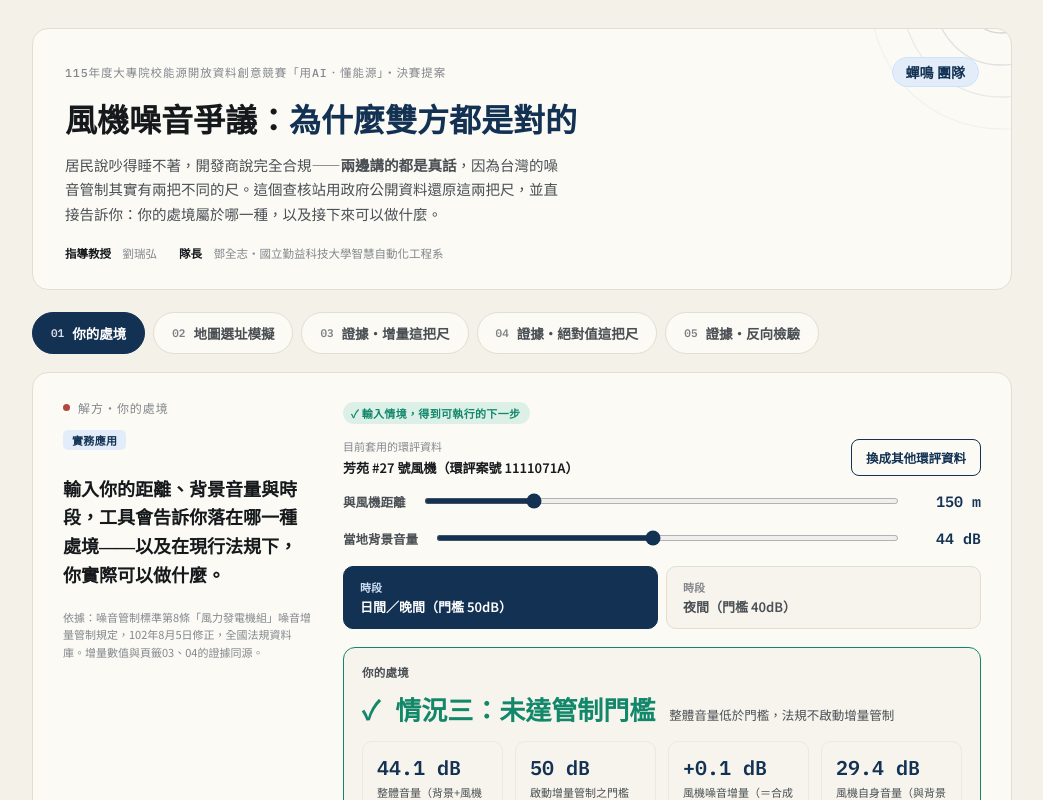
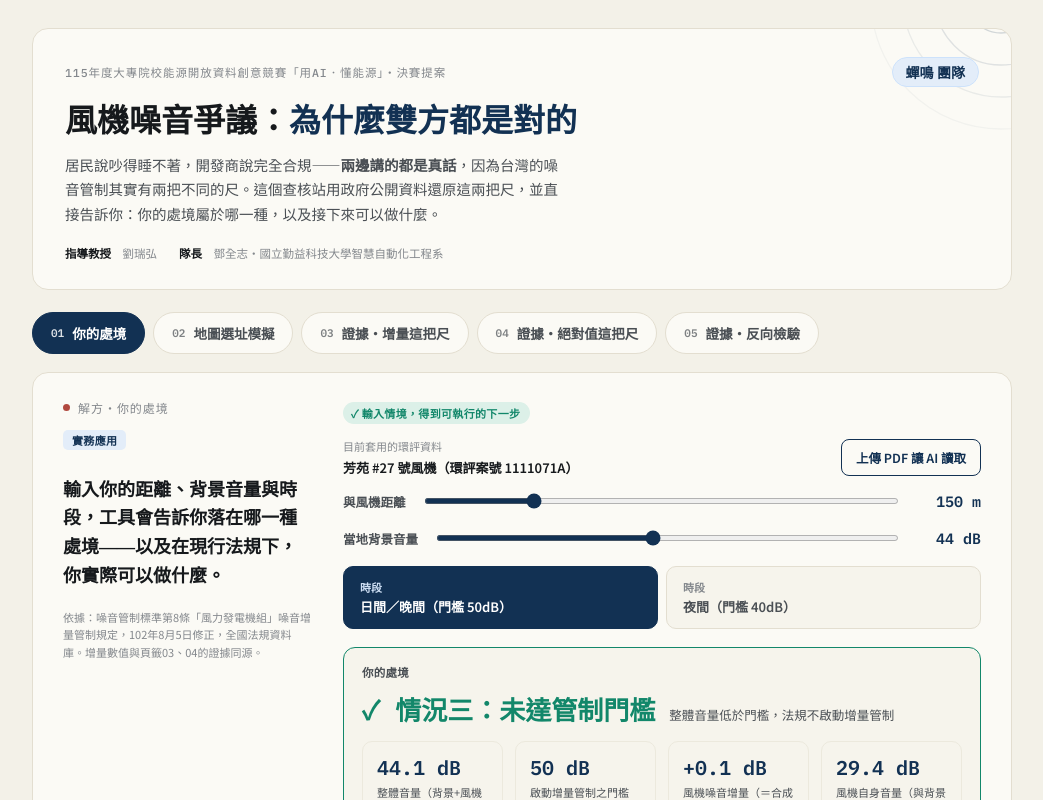
Before and after one commit to quanzhi0095/Ai-good-good-1, a plain HTML site: page index.html in a window 1280 px wide. Shown: the top 800 px of the page, without its empty margins (118-1161 px from the left). Drawn offline with Linux system fonts and the light colour scheme.

Commit message:
Add files via upload

```diff
--- a/index.html
+++ b/index.html
@@ -477,7 +477,7 @@
             <span class="case-label">目前套用的環評資料</span>
             <span class="case-name" id="caseName">芳苑 #27 號風機（環評案號 1111071A）</span>
           </div>
-          <button class="dg-btn ghost" id="loadCaseBtn">換成其他環評資料</button>
+          <button class="dg-btn ghost" id="loadCaseBtn">上傳 PDF 讓 AI 讀取</button>
         </div>
 
         <div class="ai-panel" id="casePanel" hidden>
```
